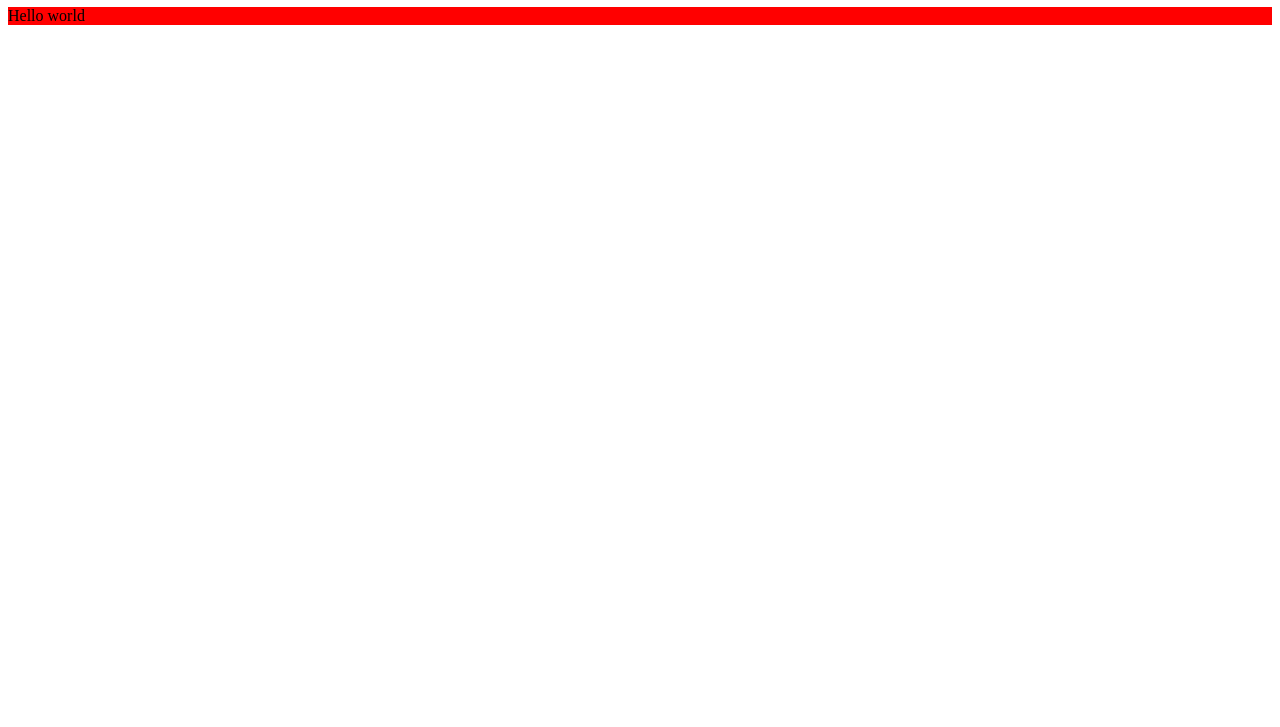
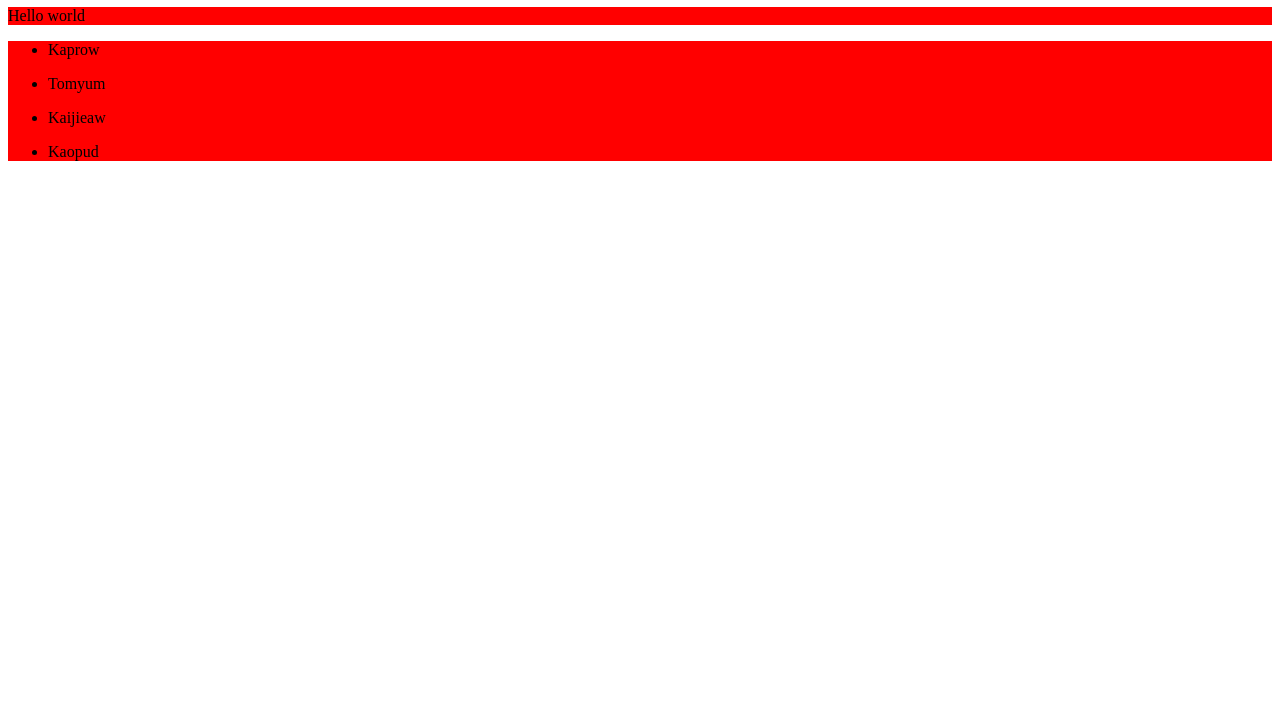
Before and after one commit to Apirak-git/Test-branch, a plain HTML site: page index.html in a window 1280 px wide. Shown: the part 73-800 px from the top of the page. Drawn offline with Linux system fonts and the light colour scheme.

Commit message:
Add list to homepage

```diff
--- a/index.html
+++ b/index.html
@@ -15,5 +15,12 @@
 <body>
     <h1>This is my page</h1>
     <div>Hello world</div>
+
+    <div>
+        <ul><li>Kaprow</li></ul>
+        <ul><li>Tomyum</li></ul>
+        <ul><li>Kaijieaw</li></ul>
+        <ul><li>Kaopud</li></ul>
+    </div>
 </body>
 </html>
```
